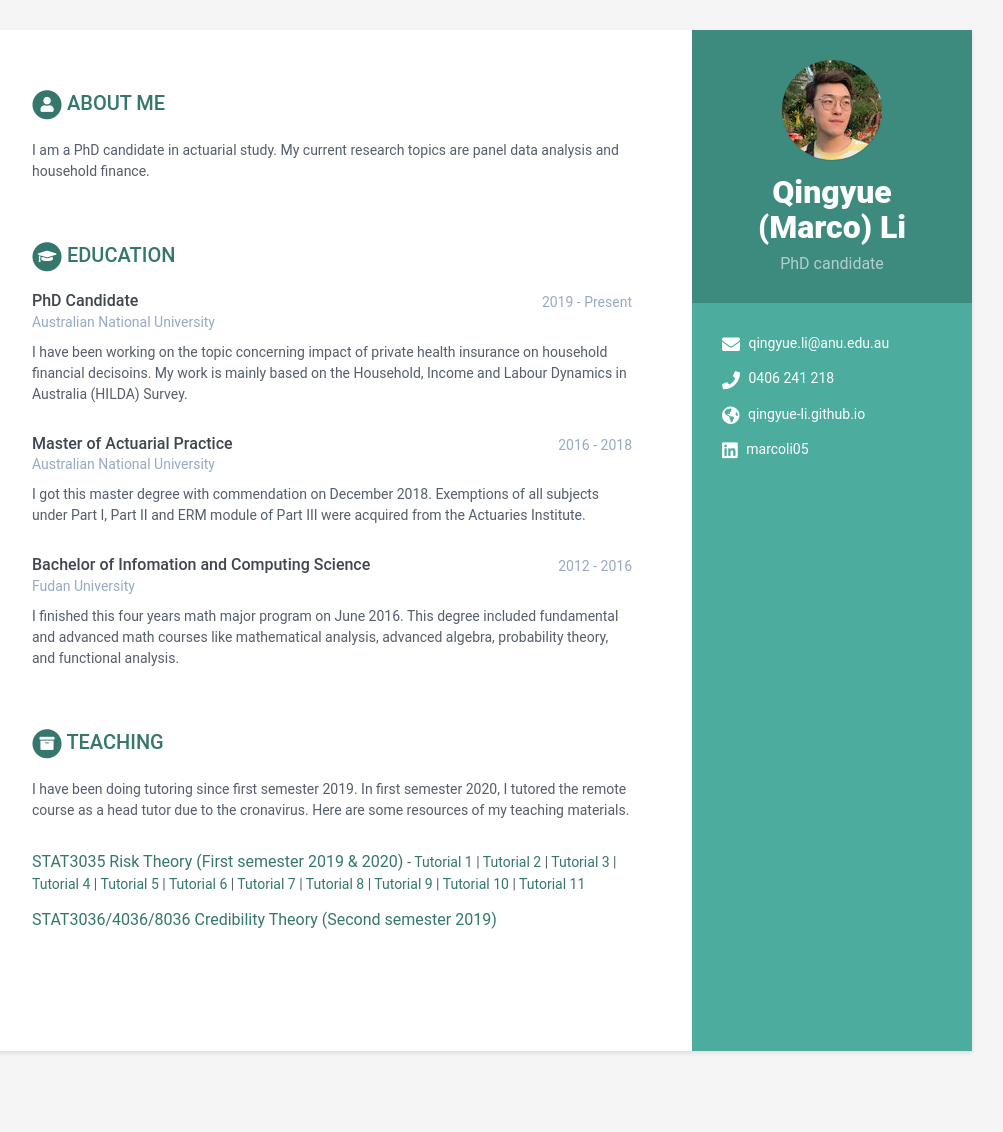
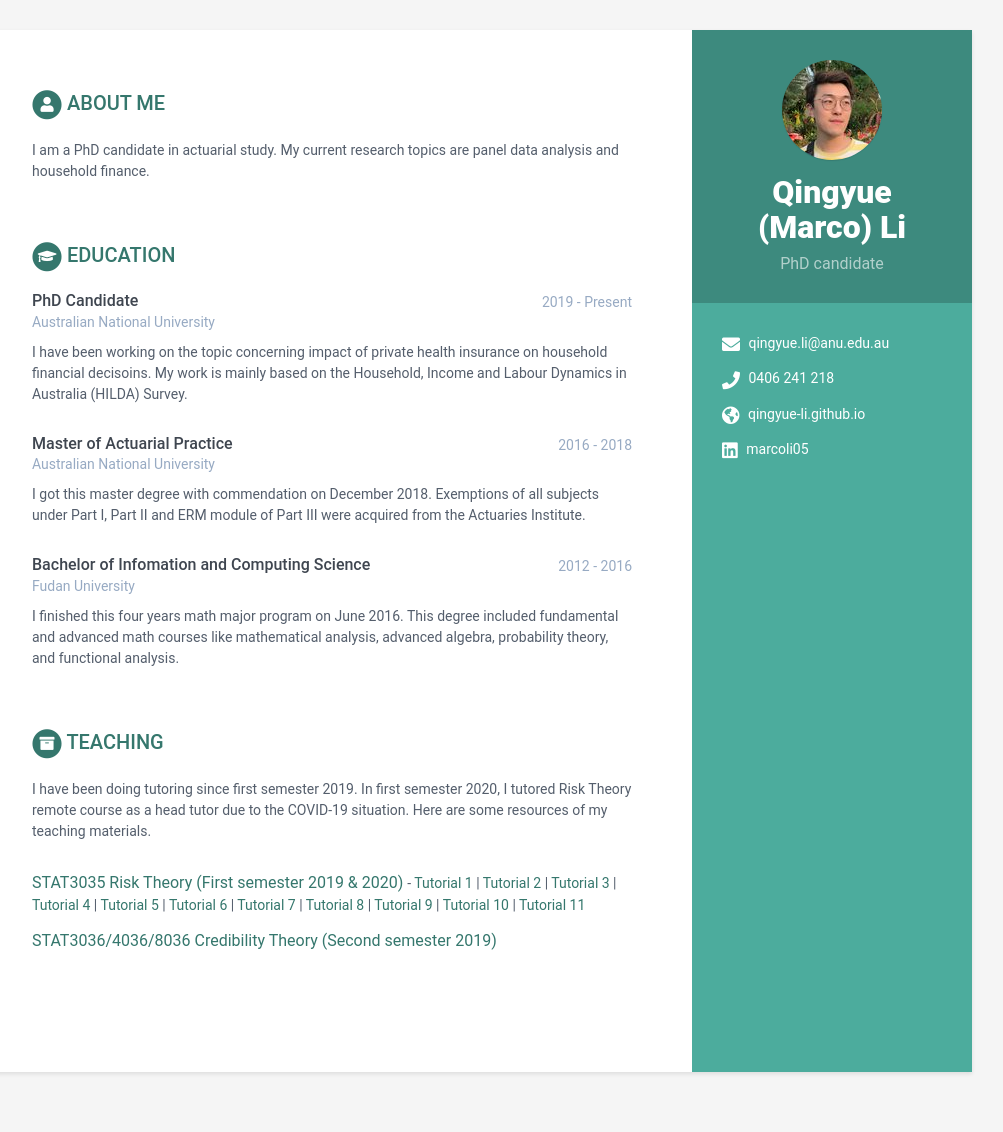
Before and after one commit to qingyue-li/qingyue-li.github.io, a Jekyll site: the page built from index.html, in a window 1280 px wide. Shown: the whole page, without its empty margins (168-1171 px from the left). Built offline with Jekyll 4.4.1, drawn with Linux system fonts in a browser that asks for light colours; before the commit the page ends 1111 px from its top, so only the background shows below that.

Commit message:
Update data.yml

```diff
--- a/_data/data.yml
+++ b/_data/data.yml
@@ -57,7 +57,7 @@ education:
 projects:
     title: teaching
     intro: >
-      I have been doing tutoring since first semester 2019. In first semester 2020, I tutored the remote course as a head tutor due to the cronavirus. Here are some resources of my teaching materials.
+      I have been doing tutoring since first semester 2019. In first semester 2020, I tutored Risk Theory remote course as a head tutor due to the COVID-19 situation. Here are some resources of my teaching materials.
     assignments:
       - title: STAT3035 Risk Theory (First semester 2019 & 2020)
         link: "https://programsandcourses.anu.edu.au/course/STAT3035"
```
